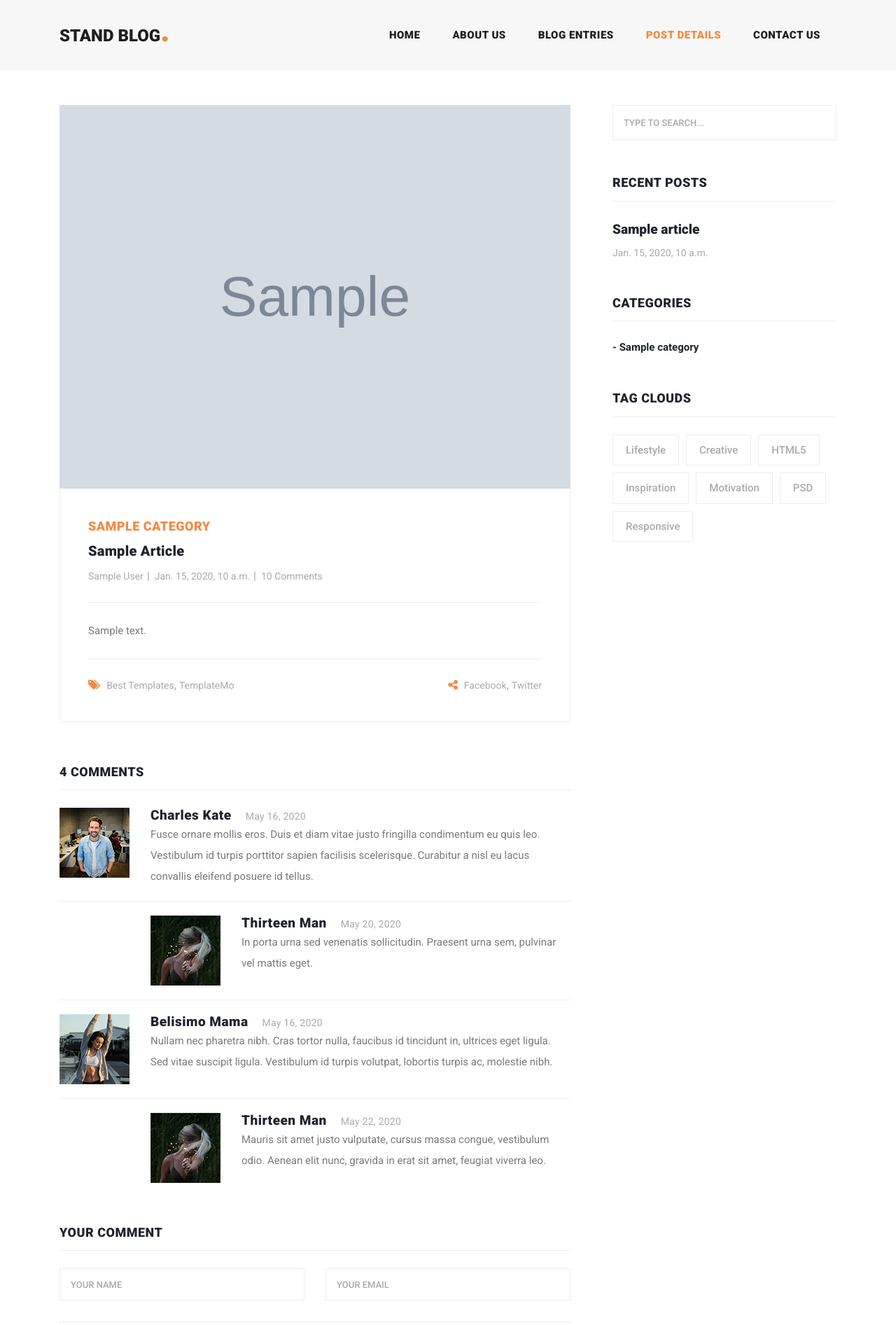
After one commit to rezasharafdini/weblog, a Django app: a page that uses templates/includes/links_header.html in a window 1280 px wide. The commit adds this page. Shown: the top 1893 px of the page at 70% size. Run offline with Django 4.2, Linux system fonts and the light colour scheme; tables that the repository leaves empty hold one stand-in row (values such as "Sample post"); grey boxes marked "Sample" are stand-in pictures; some libraries are stand-ins or nearby versions.

Commit message:
complete link and create listview,detailview

```diff
--- a/Stand_Blog/settings.py
+++ b/Stand_Blog/settings.py
@@ -68,6 +68,9 @@ TEMPLATES = [
                 'django.template.context_processors.request',
                 'django.contrib.auth.context_processors.auth',
                 'django.contrib.messages.context_processors.messages',
+                'context_processors.context_processors.first_article',
+                'context_processors.context_processors.recent_article',
+                'context_processors.context_processors.all_category'
             ],
         },
     },
--- a/Stand_Blog/urls.py
+++ b/Stand_Blog/urls.py
@@ -21,5 +21,6 @@ from . import settings
 
 urlpatterns = [
                   path('admin/', admin.site.urls),
-                  path('', include('home_app.urls'))
+                  path('', include('home_app.urls')),
+                  path('articles/',include('article_app.urls'))
               ] + static(settings.MEDIA_URL, document_root=settings.MEDIA_ROOT)
--- /dev/null
+++ b/article_app/templates/article_app/article_detail.html
@@ -0,0 +1,199 @@
+{% extends 'base.html' %}
+
+
+{% block content %}
+
+
+    <!-- Page Content -->
+
+
+    <section class="blog-posts grid-system" style="margin-top: 0">
+      <div class="container">
+        <div class="row">
+          <div style="margin-top: 150px" class="col-lg-8">
+            <div class="all-blog-posts">
+              <div class="row">
+                <div class="col-lg-12">
+                  <div class="blog-post">
+                    <div class="blog-thumb">
+                      <img src="{{ article.image.url }}" alt="">
+                    </div>
+                    <div class="down-content">
+                      <span>{{ article.category.all.first.name }}</span>
+                      <a href="post-details.html"><h4>{{ article.title }}</h4></a>
+                      <ul class="post-info">
+                        <li><a href="#">{{ article.user.full_name }}</a></li>
+                        <li><a href="#">{{ article.created_at }}</a></li>
+                        <li><a href="#">10 Comments</a></li>
+                      </ul>
+                      <p>{{ article.description }}</p>
+                      <div class="post-options">
+                        <div class="row">
+                          <div class="col-6">
+                            <ul class="post-tags">
+                              <li><i class="fa fa-tags"></i></li>
+                              <li><a href="#">Best Templates</a>,</li>
+                              <li><a href="#">TemplateMo</a></li>
+                            </ul>
+                          </div>
+                          <div class="col-6">
+                            <ul class="post-share">
+                              <li><i class="fa fa-share-alt"></i></li>
+                              <li><a href="#">Facebook</a>,</li>
+                              <li><a href="#"> Twitter</a></li>
+                            </ul>
+                          </div>
+                        </div>
+                      </div>
+                    </div>
+                  </div>
+                </div>
+                <div class="col-lg-12">
+                  <div class="sidebar-item comments">
+                    <div class="sidebar-heading">
+                      <h2>4 comments</h2>
+                    </div>
+                    <div class="content">
+                      <ul>
+                        <li>
+                          <div class="author-thumb">
+                            <img src="assets/images/comment-author-01.jpg" alt="">
+                          </div>
+                          <div class="right-content">
+                            <h4>Charles Kate<span>May 16, 2020</span></h4>
+                            <p>Fusce ornare mollis eros. Duis et diam vitae justo fringilla condimentum eu quis leo. Vestibulum id turpis porttitor sapien facilisis scelerisque. Curabitur a nisl eu lacus convallis eleifend posuere id tellus.</p>
+                          </div>
+                        </li>
+                        <li class="replied">
+                          <div class="author-thumb">
+                            <img src="assets/images/comment-author-02.jpg" alt="">
+                          </div>
+                          <div class="right-content">
+                            <h4>Thirteen Man<span>May 20, 2020</span></h4>
+                            <p>In porta urna sed venenatis sollicitudin. Praesent urna sem, pulvinar vel mattis eget.</p>
+                          </div>
+                        </li>
+                        <li>
+                          <div class="author-thumb">
+                            <img src="assets/images/comment-author-03.jpg" alt="">
+                          </div>
+                          <div class="right-content">
+                            <h4>Belisimo Mama<span>May 16, 2020</span></h4>
+                            <p>Nullam nec pharetra nibh. Cras tortor nulla, faucibus id tincidunt in, ultrices eget ligula. Sed vitae suscipit ligula. Vestibulum id turpis volutpat, lobortis turpis ac, molestie nibh.</p>
+                          </div>
+                        </li>
+                        <li class="replied">
+                          <div class="author-thumb">
+                            <img src="assets/images/comment-author-02.jpg" alt="">
+                          </div>
+                          <div class="right-content">
+                            <h4>Thirteen Man<span>May 22, 2020</span></h4>
+                            <p>Mauris sit amet justo vulputate, cursus massa congue, vestibulum odio. Aenean elit nunc, gravida in erat sit amet, feugiat viverra leo.</p>
+                          </div>
+                        </li>
+                      </ul>
+                    </div>
+                  </div>
+                </div>
+                <div class="col-lg-12">
+                  <div class="sidebar-item submit-comment">
+                    <div class="sidebar-heading">
+                      <h2>Your comment</h2>
+                    </div>
+                    <div class="content">
+                      <form id="comment" action="#" method="post">
+                        <div class="row">
+                          <div class="col-md-6 col-sm-12">
+                            <fieldset>
+                              <input name="name" type="text" id="name" placeholder="Your name" required="">
+                            </fieldset>
+                          </div>
+                          <div class="col-md-6 col-sm-12">
+                            <fieldset>
+                              <input name="email" type="text" id="email" placeholder="Your email" required="">
+                            </fieldset>
+                          </div>
+                          <div class="col-md-12 col-sm-12">
+                            <fieldset>
+                              <input name="subject" type="text" id="subject" placeholder="Subject">
+                            </fieldset>
+                          </div>
+                          <div class="col-lg-12">
+                            <fieldset>
+                              <textarea name="message" rows="6" id="message" placeholder="Type your comment" required=""></textarea>
+                            </fieldset>
+                          </div>
+                          <div class="col-lg-12">
+                            <fieldset>
+                              <button type="submit" id="form-submit" class="main-button">Submit</button>
+                            </fieldset>
+                          </div>
+                        </div>
+                      </form>
+                    </div>
+                  </div>
+                </div>
+              </div>
+            </div>
+          </div>
+          <div style="margin-top: 150px" class="col-lg-4">
+            <div class="sidebar">
+              <div class="row">
+                <div class="col-lg-12">
+                  <div class="sidebar-item search">
+                    <form id="search_form" name="gs" method="GET" action="{% url 'article_app:list' %}">
+                      <input type="text" name="q" class="searchText" placeholder="type to search..." autocomplete="on">
+                    </form>
+                  </div>
+                </div>
+                <div class="col-lg-12">
+                  <div class="sidebar-item recent-posts">
+                    <div class="sidebar-heading">
+                      <h2>Recent Posts</h2>
+                    </div>
+                    <div class="content">
+                       {% include 'includes/recent_posts.html' %}
+                    </div>
+                  </div>
+                </div>
+                <div class="col-lg-12">
+                  <div class="sidebar-item categories">
+                    <div class="sidebar-heading">
+                      <h2>Categories</h2>
+                    </div>
+                    <div class="content">
+                     {% include 'includes/all_categories.html' %}
+                    </div>
+                  </div>
+                </div>
+                <div class="col-lg-12">
+                  <div class="sidebar-item tags">
+                    <div class="sidebar-heading">
+                      <h2>Tag Clouds</h2>
+                    </div>
+                    <div class="content">
+                      <ul>
+                        <li><a href="#">Lifestyle</a></li>
+                        <li><a href="#">Creative</a></li>
+                        <li><a href="#">HTML5</a></li>
+                        <li><a href="#">Inspiration</a></li>
+                        <li><a href="#">Motivation</a></li>
+                        <li><a href="#">PSD</a></li>
+                        <li><a href="#">Responsive</a></li>
+                      </ul>
+                    </div>
+                  </div>
+                </div>
+              </div>
+            </div>
+          </div>
+        </div>
+      </div>
+    </section>
+
+
+
+
+
+
+{% endblock %}
--- /dev/null
+++ b/article_app/urls.py
@@ -0,0 +1,10 @@
+from django.urls import path
+from . import views
+
+
+
+app_name = 'article_app'
+urlpatterns = [
+    path('detail/<str:slug>/', views.ArticleDetailView.as_view(), name='detail'),
+    path('list/', views.ArticleListView.as_view(), name='list')
+]
--- a/article_app/views.py
+++ b/article_app/views.py
@@ -1,3 +1,25 @@
 from django.shortcuts import render
+from django.views.generic import DetailView, ListView
+from . import models
 
-# Create your views here.
+
+class ArticleDetailView(DetailView):
+    model = models.Article
+    queryset = models.Article.objects.filter(is_publish=True)
+
+
+class ArticleListView(ListView):
+    model = models.Article
+    queryset = models.Article.objects.filter(is_publish=True)
+    paginate_by = 2
+
+    def get_queryset(self):
+        queryset = super().get_queryset()
+        search = self.request.GET.get('q')
+        category = self.request.GET.get('category')
+        if search:
+            queryset = queryset.filter(title__icontains=search)
+
+        if category:
+            queryset = queryset.filter(category__name=category)
+        return queryset
--- /dev/null
+++ b/context_processors/context_processors.py
@@ -0,0 +1,16 @@
+from article_app import models
+
+
+def all_category(request):
+    all_categories = models.Category.objects.order_by('-created_at').filter(is_publish=True)
+    return {'all_categories': all_categories}
+
+
+def recent_article(request):
+    recent_article = models.Article.objects.order_by('-update').filter(is_publish=True)[:3]
+    return {'recent_article': recent_article}
+
+
+def first_article(request):
+    first_article = models.Article.objects.filter(is_publish=True).first()
+    return {'first_article': first_article}
--- a/home_app/views.py
+++ b/home_app/views.py
@@ -8,5 +8,5 @@ class HomeView(TemplateView):
 
     def get_context_data(self, **kwargs):
         context = super().get_context_data(**kwargs)
-        context['articles'] = models.Article.objects.all()[:3]
+        context['articles'] = models.Article.objects.filter(is_publish=True)[:3]
         return context
--- /dev/null
+++ b/templates/includes/all_categories.html
@@ -0,0 +1,6 @@
+<ul>
+    {% for category in all_categories %}
+        <li><a href="{% url 'article_app:list' %}?category={{ category.name }}">- {{ category.name }}</a></li>
+    {% endfor %}
+
+</ul>
--- a/templates/includes/links_header.html
+++ b/templates/includes/links_header.html
@@ -1,24 +1,23 @@
- <div class="container">
-            <a class="navbar-brand" href="index.html"><h2>Stand Blog<em>.</em></h2></a>
-            <button class="navbar-toggler" type="button" data-toggle="collapse" data-target="#navbarResponsive"
-                    aria-controls="navbarResponsive" aria-expanded="false" aria-label="Toggle navigation">
+ <div class="container" style="margin-top: 0">
+          <a class="navbar-brand" href="{%  url 'home_app:home' %}"><h2>Stand Blog<em>.</em></h2></a>
+          <button class="navbar-toggler" type="button" data-toggle="collapse" data-target="#navbarResponsive" aria-controls="navbarResponsive" aria-expanded="false" aria-label="Toggle navigation">
             <span class="navbar-toggler-icon"></span>
           </button>
           <div class="collapse navbar-collapse" id="navbarResponsive">
             <ul class="navbar-nav ml-auto">
-                    <li class="nav-item active">
-                        <a class="nav-link" href="index.html">Home
+              <li class="nav-item {% if request.resolver_match.url_name == 'home' %}active{% endif %}" >
+                <a class="nav-link " href="{% url 'home_app:home' %}">Home
                   <span class="sr-only">(current)</span>
                 </a>
               </li>
               <li class="nav-item">
                 <a class="nav-link" href="about.html">About Us</a>
               </li>
-                    <li class="nav-item">
-                        <a class="nav-link" href="blog.html">Blog Entries</a>
+              <li class="nav-item  {% if request.resolver_match.url_name == 'list' %}active{% endif %}">
+                <a class="nav-link" href="{% url 'article_app:list' %}">Blog Entries</a>
               </li>
-                    <li class="nav-item">
-                        <a class="nav-link" href="post-details.html">Post Details</a>
+              <li class="nav-item  {% if request.resolver_match.url_name == 'detail' %}active{% endif %}">
+                <a class="nav-link" href="{% url 'article_app:detail' first_article.slug %}">Post Details</a>
               </li>
               <li class="nav-item">
                 <a class="nav-link" href="contact.html">Contact Us</a>
--- /dev/null
+++ b/templates/includes/recent_posts.html
@@ -0,0 +1,9 @@
+<ul>
+    {% for article in recent_article %}
+        <li><a href="{% url 'article_app:detail' article.slug %}">
+            <h5>{{ article.title }}</h5>
+            <span>{{ article.created_at }}</span>
+        </a></li>
+    {% endfor %}
+
+</ul>
```
Also changed, not shown: article_app/templates/article_app/article_list.html (added, +154 -0 lines), home_app/templates/home_app/index.html (+6 -25 lines), context_processors/__init__.py (added). Lines whose indentation alone changed are shown as unchanged.
